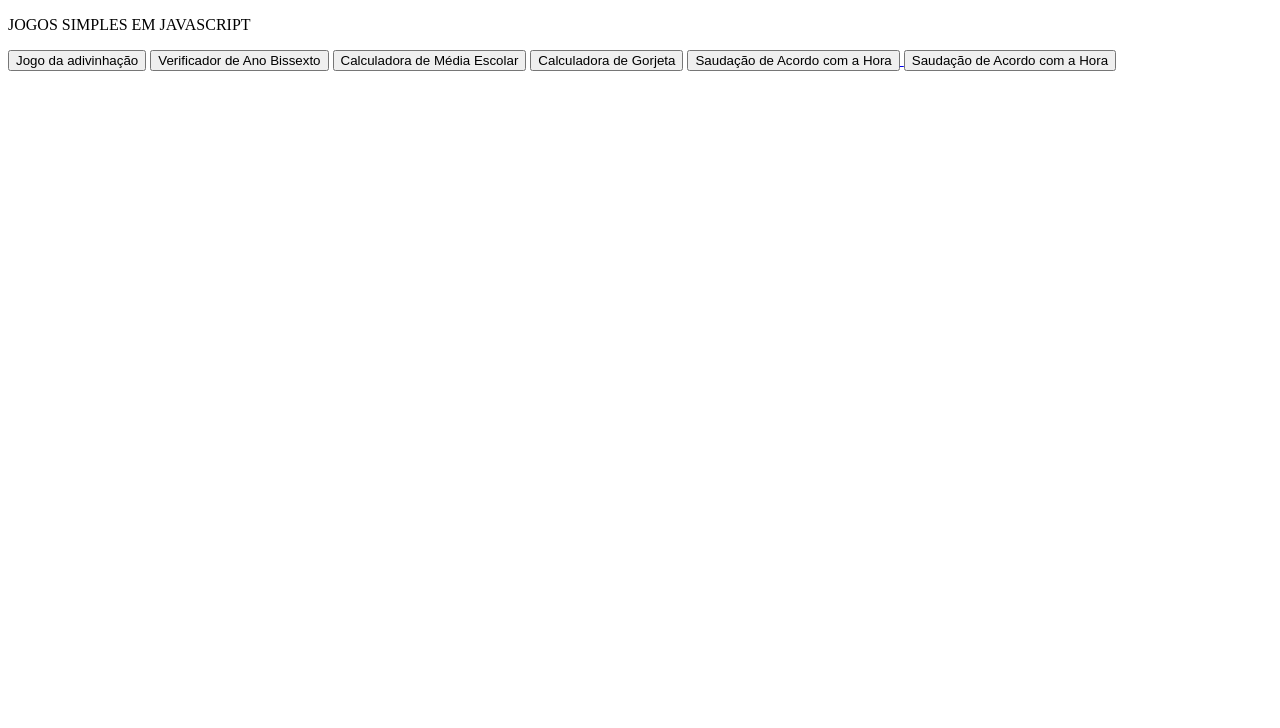
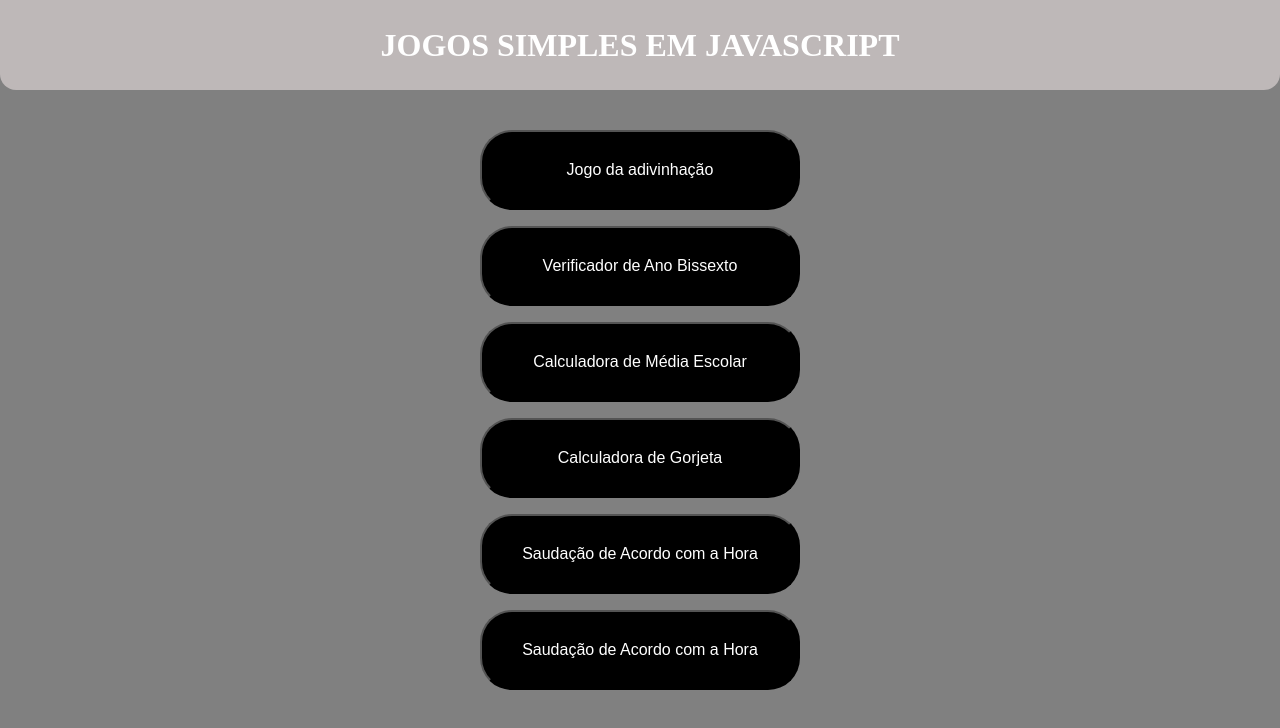
Before and after one commit to Drivol/desafiosJS, a plain HTML site: page index.html in a window 1280 px wide. Drawn offline with Linux system fonts and the light colour scheme.

Commit message:
Feito paginas

```diff
--- a/index.html
+++ b/index.html
@@ -4,17 +4,65 @@
     <meta charset="UTF-8">
     <meta name="viewport" content="width=device-width, initial-scale=1.0">
     <title>Document</title>
+
+    <style>
+        body{
+            margin: 0;
+            padding: 0;
+
+            background-color: gray;
+        }
+
+        nav{
+            background-color: rgb(190, 184, 184);
+            display: flex;
+            align-items: center;
+            flex-direction: column;
+            margin-bottom: 2rem;
+            border-bottom-left-radius: 1rem;
+            border-bottom-right-radius: 1rem;
+        }
+        body #titulo{
+            font-size: 2rem;
+            color: white;
+        }
+
+        body .botao{
+            color: white;
+            background-color: black;
+            border-radius: 2rem;
+            height: 5em;
+            width: 20em;
+            margin: 0.5rem;
+            font-size: 1rem;
+        }
+
+        body .container{
+            display: flex;
+            flex-direction: column;
+            align-items: center;
+        }
+
+
+    </style>
 </head>
 <body>
-    <p>JOGOS SIMPLES EM JAVASCRIPT</p>
+    <nav>
+        <h1 id="titulo"> JOGOS SIMPLES EM JAVASCRIPT</h1>
+    </nav>
 
-    <a href="exercicio1.html"><button id="adivinhacao">Jogo da adivinhação</button></a>
-    <a href="exercicio2.html"><button id="ano_bissexto">Verificador de Ano Bissexto</button></a>
-    <a href="exercicio3.html"><button id="media_escolar">Calculadora de Média Escolar</button></a>
-    <a href="exercicio4.html"><button id="gorjeta">Calculadora de Gorjeta</button></a>
-    <a href="exercicio5.html"><button id="data_hora">Saudação de Acordo com a Hora</button>
-    <a href="exercicio5.html"><button id="data_hora">Saudação de Acordo com a Hora</button></a>
+    <div class="container">
+        <a href="exercicio1.html"><button class="botao">Jogo da adivinhação</button></a>
+        <a href="exercicio2.html"><button class="botao">Verificador de Ano Bissexto</button></a>
+        <a href="exercicio3.html"><button class="botao">Calculadora de Média Escolar</button></a>
+        <a href="exercicio4.html"><button class="botao">Calculadora de Gorjeta</button></a>
+        <a href="exercicio5.html"><button class="botao">Saudação de Acordo com a Hora</button>
+        <a href="exercicio5.html"><button class="botao">Saudação de Acordo com a Hora</button></a>
+    </div>
 
+    <script>
+
+    </script>
 
 </body>
 </html>
```
Also changed, not shown: exercicio2.html (+5 -2 lines), exercicio3.html (+9 -0 lines), exercicio4.html (+8 -0 lines), exercicio5.html (+8 -0 lines).
